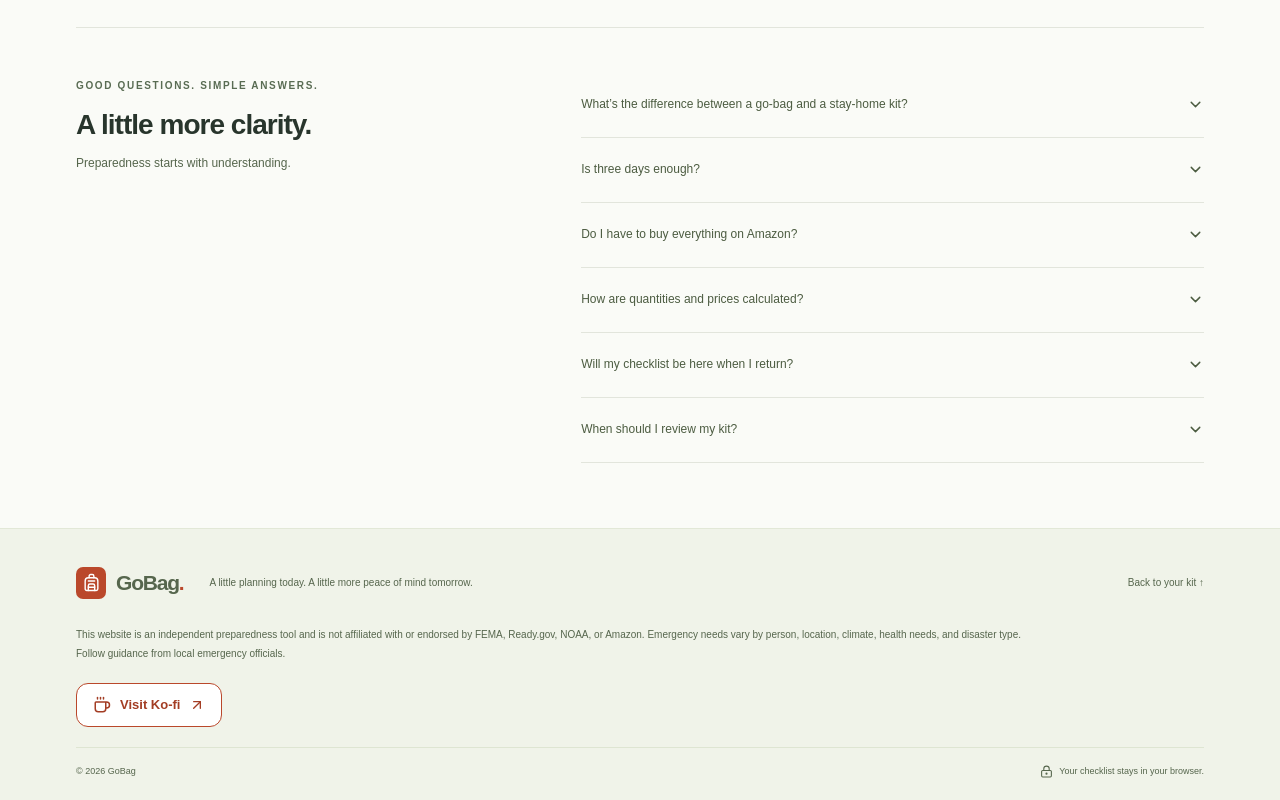
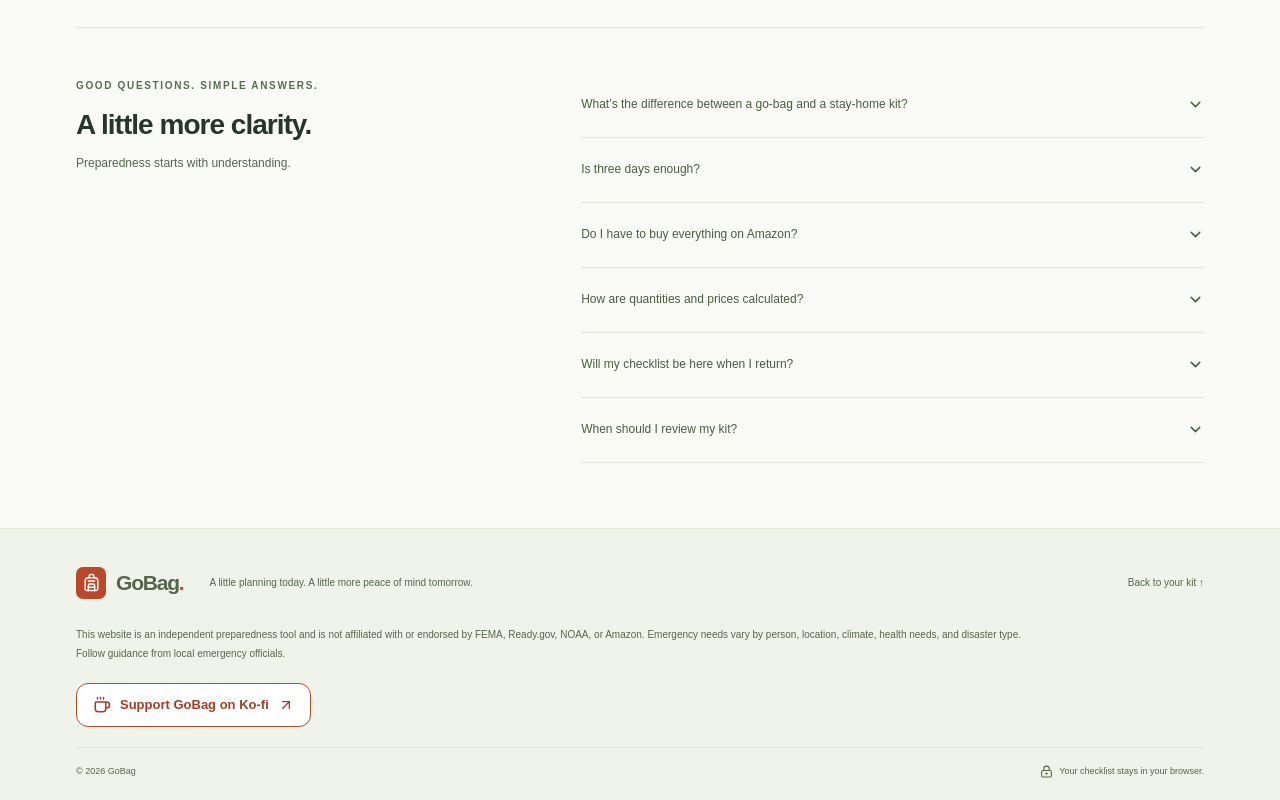
Before and after one commit to confire15/creditcardchris, a Next.js app: page /go-bag in a window 1280 px wide. Shown: the part 7771-8571 px from the top of the page. Built offline with nearby package versions, Linux system fonts and the light colour scheme.

Commit message:
fix: link GoBag support button to Chris's Ko-fi page

```diff
--- a/src/components/gobag/gobag.tsx
+++ b/src/components/gobag/gobag.tsx
@@ -375,13 +375,13 @@ function Footer() {
       <AffiliateDisclosure />
       <a
         className={styles.kofiLink}
-        href="https://ko-fi.com/"
+        href="https://ko-fi.com/chrisluong"
         target="_blank"
         rel="noopener noreferrer"
-        aria-label="Visit Ko-fi (opens in a new tab)"
+        aria-label="Support GoBag on Ko-fi (opens in a new tab)"
       >
         <Coffee size={18} aria-hidden="true" />
-        Visit Ko-fi
+        Support GoBag on Ko-fi
         <ArrowUpRight size={16} aria-hidden="true" />
       </a>
       <div className={styles.footerBottom}>
```
